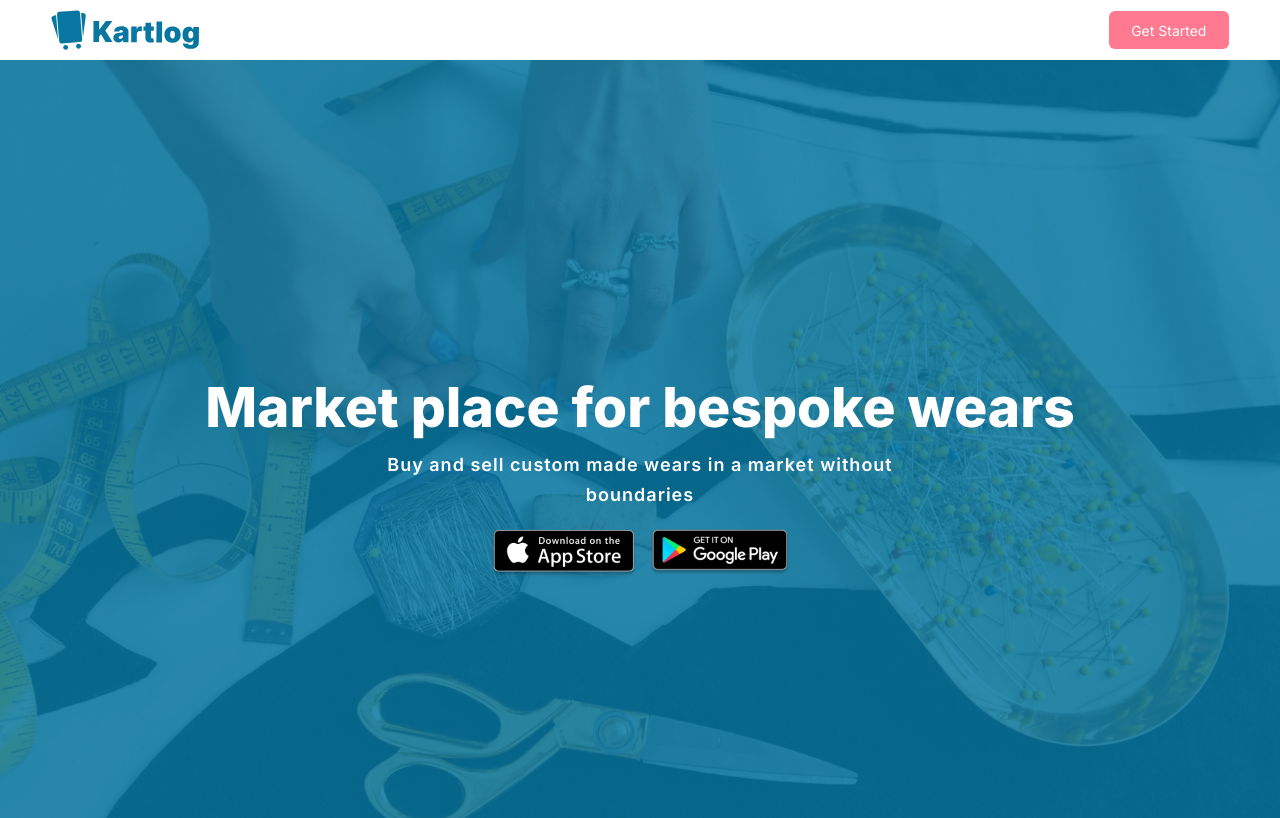
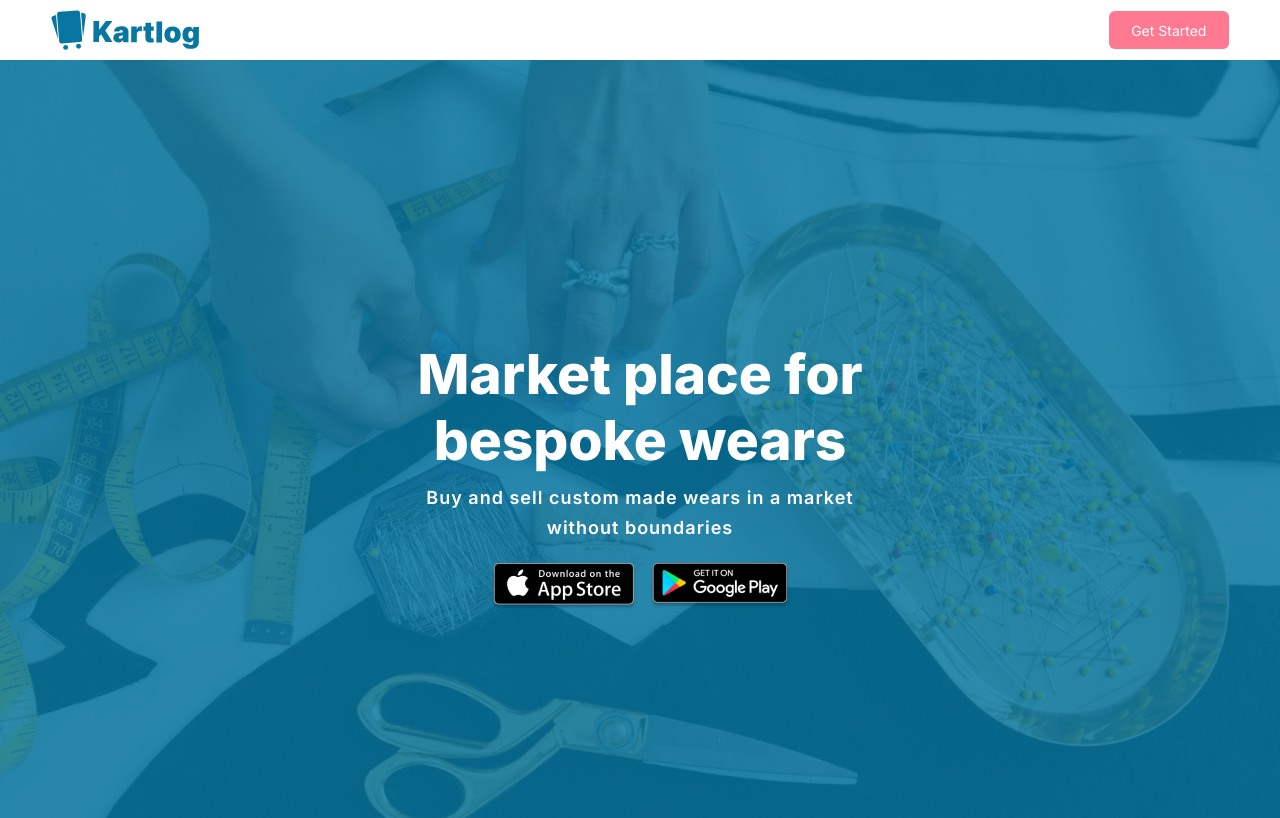
Before and after one commit to kiisi/cleanhub, a React (Create React App) app: page / in a window 1280 px wide. Shown: the top 818 px of the page. Built offline with nearby package versions, Linux system fonts and the light colour scheme.

Commit message:
Update Header.css

```diff
--- a/src/components/Main/Header/Header.css
+++ b/src/components/Main/Header/Header.css
@@ -42,6 +42,7 @@
     color:#fff;
     font-size:calc(var(--fontSizeBig) + 2rem);
     text-align:center;
+    max-width:45rem;
 }
 
 .header-sub{
@@ -49,7 +50,7 @@
     font-size:1.8rem;
     letter-spacing: 1px;
     width:100%;
-    max-width:60rem;
+    max-width:45rem;
     text-align:center;
     font-weight:600;
     line-height:30px;
```
